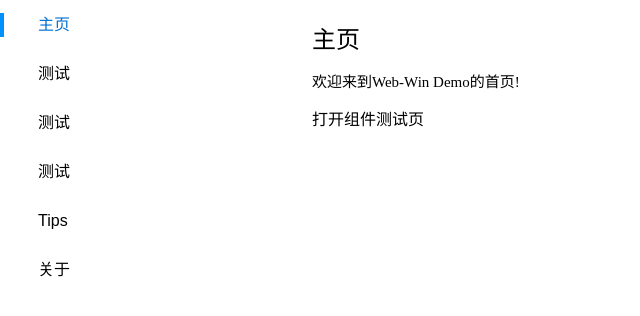
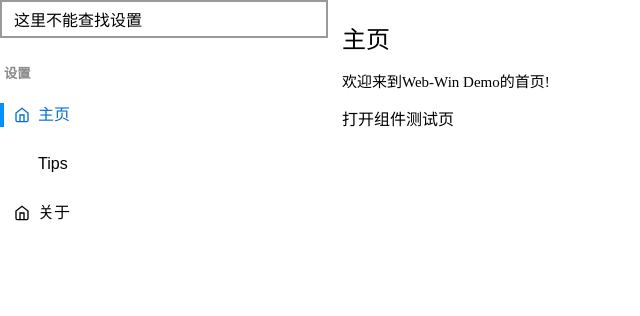
Before and after one commit to HHCL233/Web-Win, a website: page demo/Settings.html in a window 1280 px wide. Shown: the whole page, without its empty margins (0-640 px from the left). Drawn offline with Linux system fonts and the light colour scheme.

Commit message:
feat: 设置示例添加搜索框

```diff
--- a/components/WebWin.js
+++ b/components/WebWin.js
@@ -809,36 +809,30 @@ class BaseUWPAppBarButton extends HTMLElement {
     this._input = this.shadowRoot.querySelector(".uwpappbutton");
   }
   connectedCallback() {
-    // 获取组件标签内的文本内容
     const textContent = this.textContent.trim();
     console.log(textContent);
 
-    // 优先使用属性值，如果没有属性值则使用标签内容
     const value = this.getAttribute("value") || textContent;
 
-    // 设置input的value属性
     if (value) {
       this._input.value = value;
     }
 
-    // 清空组件标签内的文本内容（可选）
     this.textContent = "";
   }
 
   static get observedAttributes() {
-    return ["disabled", "value"]; // 添加value属性监听
+    return ["disabled", "value"];
   }
 
   attributeChangedCallback(name, oldValue, newValue) {
     if (name === "disabled") {
       this._input.disabled = newValue !== null;
     } else if (name === "value") {
-      // 当value属性变化时更新输入框
       this._input.value = newValue || "";
     }
   }
 
-  // 添加getter和setter以便通过JavaScript属性访问
   get value() {
     return this._input.value;
   }
--- a/demo/Settings.html
+++ b/demo/Settings.html
@@ -8,22 +8,21 @@
   <body marginheight="0px" marginwidth="0px" style="height: 100%">
     <div
       style="
-        width: 300px;
+        width: 330px;
         height: 100%;
         background-color: #ffffff;
         display: inline-block;
       "
     >
-      <win-list-plus id="myList">
-        <win-list-item onclick="loadUrlInIframe('item','SettingsList/Home.html')" selected
+      <win-inputbox>这里不能查找设置</win-inputbox>
+      <win-list-plus id="myList" style="margin-top: 25px;">
+        <h5 style="margin: 0;color: #888888;">设置</h5>
+        <win-list-item style="margin-top: 8px;" onclick="loadUrlInIframe('item','SettingsList/Home.html')" selected icon='<svg width="16" height="16" viewBox="0 0 24 24" fill="none" stroke="currentColor" stroke-width="2"><path d="M3 9l9-7 9 7v11a2 2 0 0 1-2 2H5a2 2 0 0 1-2-2z"/><polyline points="9 22 9 12 15 12 15 22"/></svg>'
           >主页</win-list-item
         >
-        <win-list-item onclick="loadUrlInIframe('item','SettingsList/Error.html')">测试</win-list-item>
-        <win-list-item onclick="loadUrlInIframe('item','SettingsList/Error.html')">测试</win-list-item>
-        <win-list-item onclick="loadUrlInIframe('item','SettingsList/Error.html')">测试</win-list-item>
         <win-list-item onclick="loadUrlInIframe('item','SettingsList/Tips.html')">Tips</win-list-item>
         <win-list-item
-          onclick="loadUrlInIframe('item','SettingsList/About.html')"
+          onclick="loadUrlInIframe('item','SettingsList/About.html')" icon='<svg width="16" height="16" viewBox="0 0 24 24" fill="none" stroke="currentColor" stroke-width="2"><path d="M3 9l9-7 9 7v11a2 2 0 0 1-2 2H5a2 2 0 0 1-2-2z"/><polyline points="9 22 9 12 15 12 15 22"/></svg>'
           >关于</win-list-item
         >
       </win-list-plus>
@@ -31,7 +30,7 @@
     <div
       style="
         height: 99%;
-        width: calc(100% - 310px);
+        width: calc(100% - 360px);
         vertical-align: top;
         display: inline-block;
       "
```
